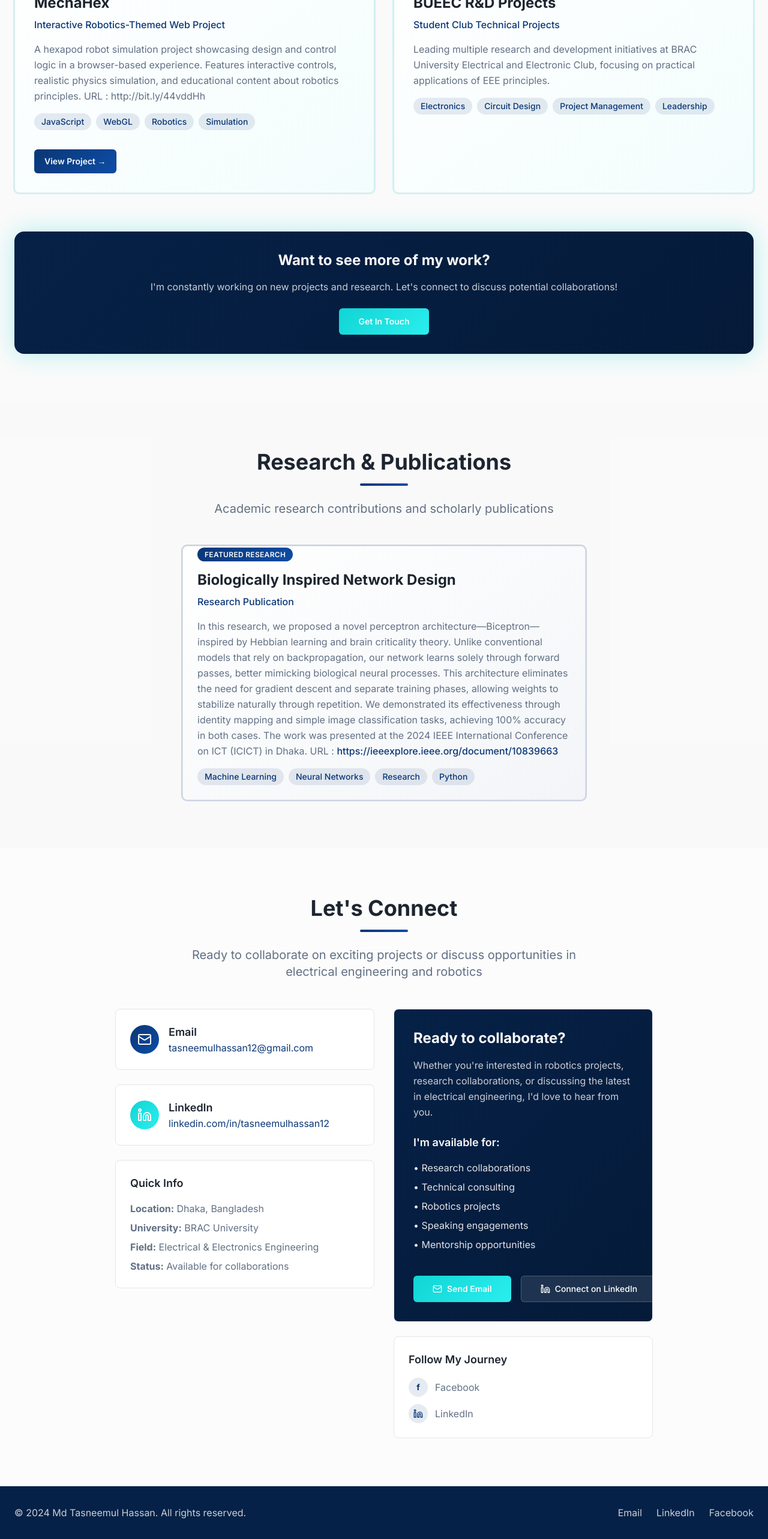
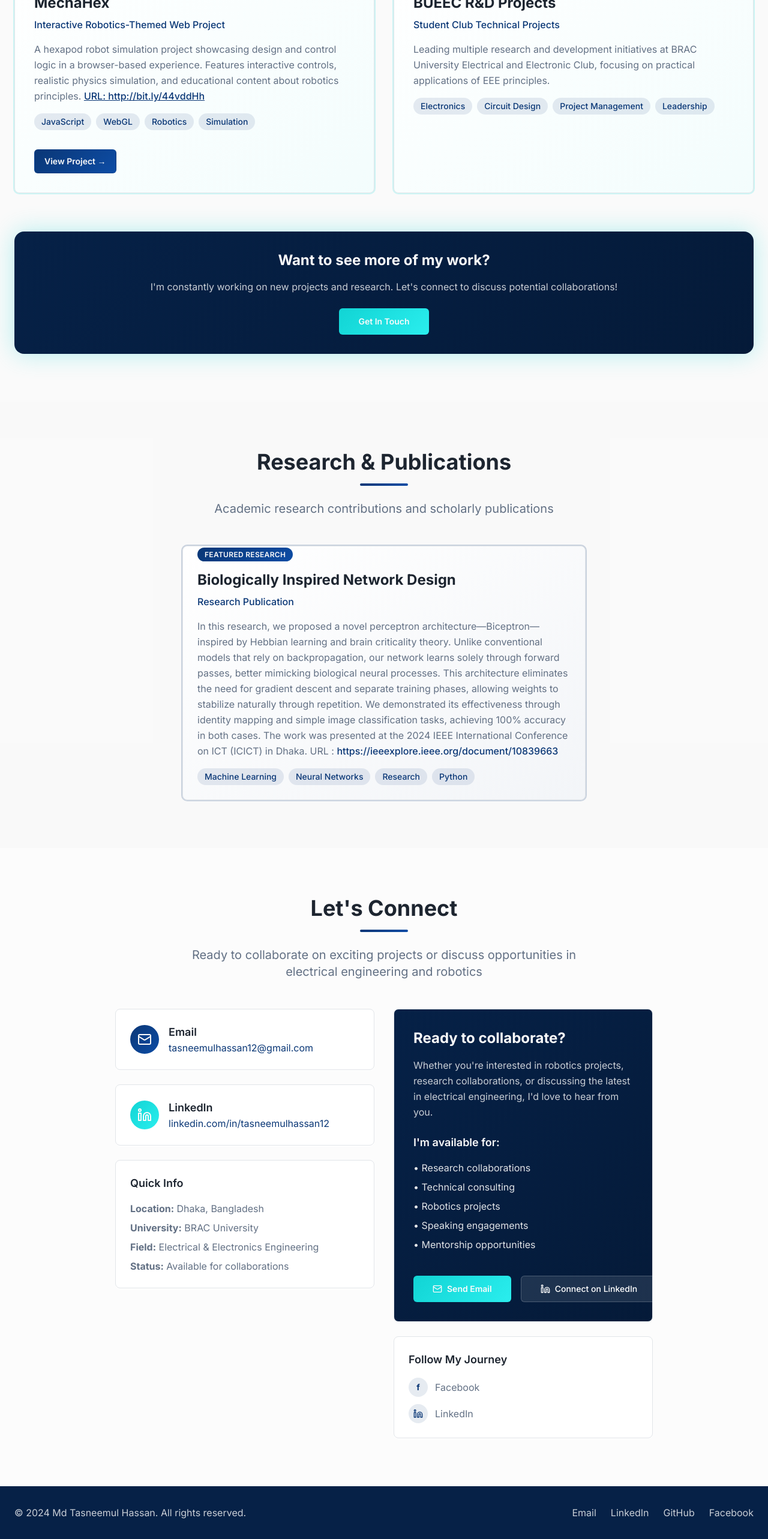
Before and after one commit to Th12mugdho/thm, a React (Vite) app: page / in a window 1280 px wide. Shown: the part 4096-6662 px from the top of the page at 60% size. Built offline with nearby package versions, Linux system fonts and the light colour scheme.

Commit message:
Fix clickable links and add GitHub link
- Made the MechaHex URL clickable.
- Added a clickable GitHub link to the footer.

```diff
--- a/src/components/Footer.tsx
+++ b/src/components/Footer.tsx
@@ -16,6 +16,9 @@ const Footer = () => {
             <a href="https://www.linkedin.com/in/tasneemulhassan12" target="_blank" rel="noopener noreferrer" className="text-hero-text/80 hover:text-accent transition-colors">
               LinkedIn
             </a>
+            <a href="https://github.com/Th12mugdho" target="_blank" rel="noopener noreferrer" className="text-hero-text/80 hover:text-accent transition-colors">
+              GitHub
+            </a>
             <a href="https://www.facebook.com/tasneemulhassan12" target="_blank" rel="noopener noreferrer" className="text-hero-text/80 hover:text-accent transition-colors">
               Facebook
             </a>
--- a/src/components/ProjectsSection.tsx
+++ b/src/components/ProjectsSection.tsx
@@ -6,7 +6,19 @@ const ProjectsSection = () => {
     {
       title: "MechaHex",
       subtitle: "Interactive Robotics-Themed Web Project",
-      description: "A hexapod robot simulation project showcasing design and control logic in a browser-based experience. Features interactive controls, realistic physics simulation, and educational content about robotics principles. URL : http://bit.ly/44vddHh ",
+      description: (
+        <>
+          A hexapod robot simulation project showcasing design and control logic in a browser-based experience. Features interactive controls, realistic physics simulation, and educational content about robotics principles.{" "}
+          <a
+            href="http://bit.ly/44vddHh"
+            target="_blank"
+            rel="noopener noreferrer"
+            className="text-primary hover:text-primary/80 underline font-medium"
+          >
+            URL: http://bit.ly/44vddHh
+          </a>
+        </>
+      ),
       technologies: ["JavaScript", "WebGL", "Robotics", "Simulation"],
       link: "https://electro121.github.io/MechaHex/?fbclid=IwZXh0bgNhZW0CMTEAAR3dwWaEZ6b2sOVHxkyT0CRYG-MKMJrj7DeRAWT0ZRm6kLs2Bufr2fMBAGY_aem__j6oLC7KGjI2zmz1sen3kQ",
       featured: true
@@ -48,7 +60,7 @@ const ProjectsSection = () => {
                   <div>
                     <h3 className="text-2xl font-bold text-text-primary mb-2">{project.title}</h3>
                     <p className="text-primary font-medium mb-4">{project.subtitle}</p>
-                    <p className="text-text-secondary leading-relaxed">{project.description}</p>
+                    <div className="text-text-secondary leading-relaxed">{project.description}</div>
                   </div>
 
                   <div className="flex flex-wrap gap-2">
```
